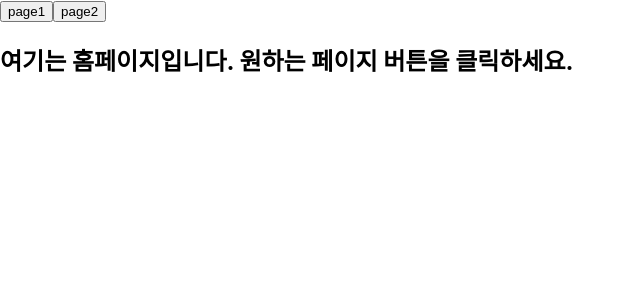
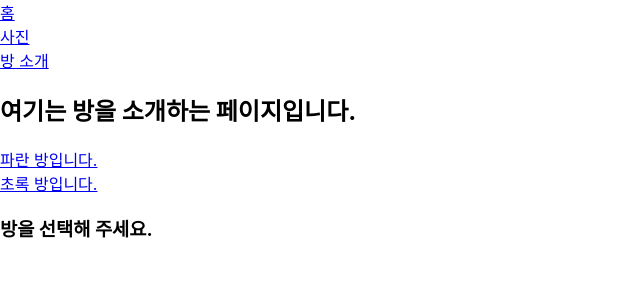
Before and after one commit to GentleDot/simple-shopping-front, a React (Create React App) app: page /rooms in a window 1280 px wide. Shown: the top 300 px of the page, without its empty margins (0-640 px from the left). Built offline with nearby package versions, Linux system fonts and the light colour scheme.

Commit message:
react 기본기 익히기 : 브라우저 히스토리 API 활용방법 확인(2)_react-router-dom 사용하기

```diff
--- a/package.json
+++ b/package.json
@@ -8,6 +8,7 @@
     "@testing-library/user-event": "^12.8.3",
     "react": "^17.0.2",
     "react-dom": "^17.0.2",
+    "react-router-dom": "^5.2.0",
     "react-scripts": "4.0.3",
     "web-vitals": "^1.1.2"
   },
--- a/src/App.js
+++ b/src/App.js
@@ -1,50 +1,31 @@
 import './App.css';
-import React, {useEffect, useState} from 'react';
+import {BrowserRouter, Route, Link} from 'react-router-dom';
+import Rooms from './Rooms';
 
 function App() {
-  const [pageName, setPageName] = useState('');
-
-  useEffect(() => {
-      let onpopstate = event => {
-          console.log(`location: ${document.location}, state: ${event.state}`);
-          setPageName(event.state);
-      };
-      window.onpopstate = onpopstate
-  }, []);
-
-  function onClick1() {
-      const pageName = 'page1';
-      window.history.pushState(pageName, '', '/page1');
-      setPageName(pageName);
-  }
-
-  function onClick2() {
-      const pageName = 'page2';
-      window.history.pushState(pageName, '', '/page2');
-      setPageName(pageName);
-  }
-
-  return (
-      <div>
-          <button onClick={onClick1}> page1 </button>
-          <button onClick={onClick2}> page2 </button>
-          {!pageName && <Home />}
-          {pageName === 'page1' && <Page1 />}
-          {pageName === 'page2' && <Page2 />}
-      </div>
-  );
+    return (
+        <BrowserRouter>
+            <div>
+                <Link to="/">홈</Link>
+                <br/>
+                <Link to="/photo">사진</Link>
+                <br/>
+                <Link to="/rooms">방 소개</Link>
+                <br/>
+                <Route exact path="/" component={Home} />
+                <Route path="/photo" component={Photo} />
+                <Route path="/rooms" component={Rooms} />
+            </div>
+        </BrowserRouter>
+    )
 }
 
-function Home() {
-    return <h2>여기는 홈페이지입니다. 원하는 페이지 버튼을 클릭하세요.</h2>;
+function Home({match}) {
+    return <h2>이곳은 홈페이지입니다.</h2>
 }
 
-function Page1() {
-    return <h2>여기는 Page1 입니다.</h2>;
-}
-
-function Page2() {
-    return <h2>여기는 Page2 입니다.</h2>
+function Photo({match}) {
+    return <h2>사진 감상은 여기서.</h2>
 }
 
 export default App;
--- /dev/null
+++ b/src/Rooms.js
@@ -0,0 +1,22 @@
+import React from 'react';
+import {Route, Link} from 'react-router-dom';
+
+export default function Rooms({ match }) {
+    return (
+        <div>
+            <h2>여기는 방을 소개하는 페이지입니다.</h2>
+            <Link to={`${match.url}/blueRoom`}> 파란 방입니다. </Link>
+            <br/>
+            <Link to={`${match.url}/greenRoom`}> 초록 방입니다. </Link>
+            <br/>
+            <Route path={`${match.url}/:roomId`} component={Room} />
+            <Route exact path={match.url}
+                   render={() => <h3>방을 선택해 주세요.</h3>}
+            />
+        </div>
+    );
+}
+
+function Room({match}) {
+    return <h2>{`${match.params.roomId} 방을 선택하셨습니다.`}</h2>;
+}
```
Also changed, not shown: 1 other file (tests, documents, lock files or other folders).
